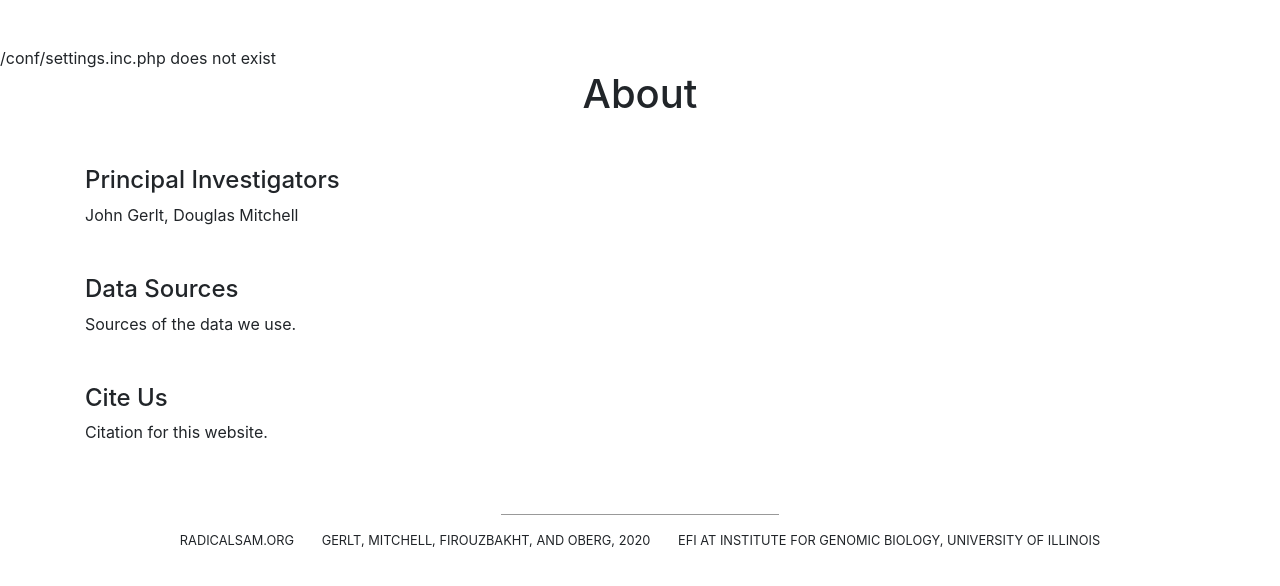
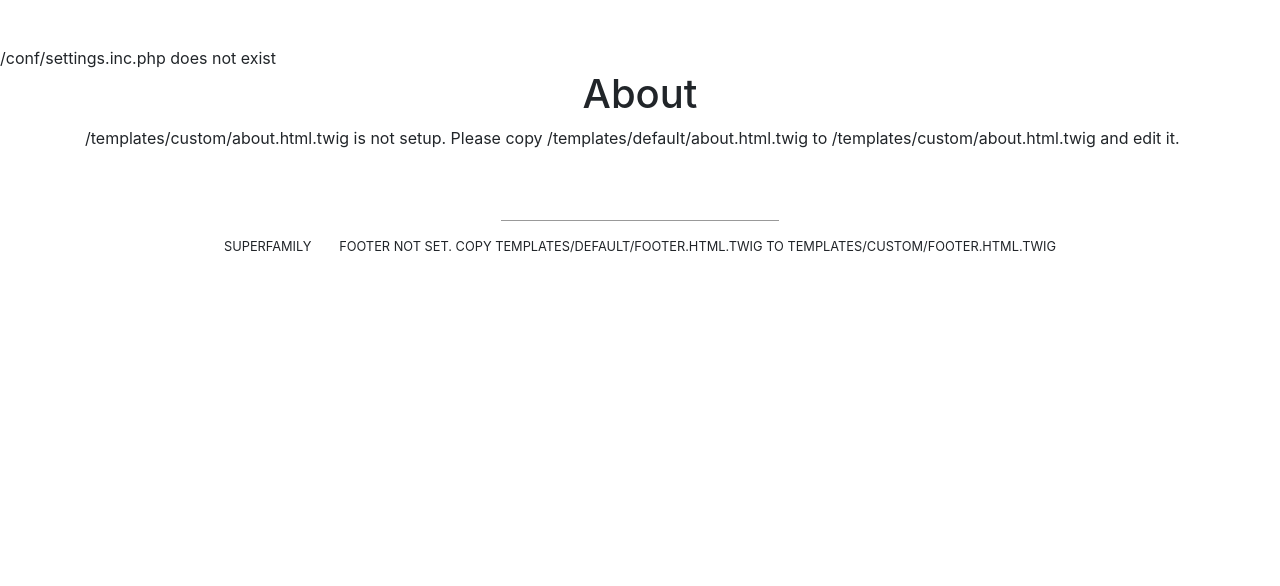
Before and after one commit to EnzymeFunctionInitiative/superfamily, a PHP site: page /html/about.php in a window 1280 px wide. Shown: the part 48-634 px from the top of the page. Run offline with PHP 8.4, Linux system fonts and the light colour scheme; some libraries are stand-ins or nearby versions.

Commit message:
Started twig migration

```diff
--- a/conf/app.inc.php
+++ b/conf/app.inc.php
@@ -2,5 +2,5 @@
 
 
 define("VERSION","0.1Alpha");
-
+define("TWIG_DIR","templates");
 ?>
--- a/html/about.php
+++ b/html/about.php
@@ -1,18 +1,21 @@
-<?php require_once 'includes/header.inc.php'; ?>
+<?php
 
-	<main role="main">
-		<div class="container">
-			<h1 class="text-center">About</h1>
-		</div>
+require_once 'includes/header.inc.php';
 
-		<div class="container">
-			<h4>Principal Investigators</h4>
-			<p>John Gerlt, Douglas Mitchell</p>
-			<h4>Data Sources</h4>
-			<p>Sources of the data we use.</p>
-			<h4>Cite Us</h4>
-			<p>Citation for this website.</p>
-		</div>
-	</main>
+$twig_variables = array();
 
-<?php require_once 'includes/footer.inc.php'; ?>
+$loader = new \Twig\Loader\FilesystemLoader(settings::get_twig_dir());
+$twig = new \Twig\Environment($loader);
+
+$about_html = "";
+if (file_exists(settings::get_twig_dir() . "/custom/about.html.twig")) {
+	$about_html = $twig->render("custom/about.html.twig",$twig_variables);
+}
+else {
+	$about_html = $twig->render("default/about.html.twig",$twig_variables);
+}
+
+echo $about_html;
+require_once 'includes/footer.inc.php'; i
+
+?>
--- a/html/contact.php
+++ b/html/contact.php
@@ -21,4 +21,5 @@
 			</div>
 		</div>
 	</main>
+
 <?php require_once 'includes/footer.inc.php'; ?>
--- a/html/includes/footer.inc.php
+++ b/html/includes/footer.inc.php
@@ -1,8 +1,23 @@
-<footer class="container">
-                <hr class="w-25" />
-                <div class="text-center">
-                        radicalSAM.org <span class="pl-4"></span> Gerlt, Mitchell, Firouzbakht, and Oberg, 2020 <span class="pl-4"></span> <a href="https://efi.igb.illinois.edu">EFI</a> at <a href="https://igb.illinois.edu">Institute for Genomic Biology, University of Illinois</a>
-                </div>
-</footer>
+<?php
+
+$twig_footer_variables = array(
+	'title'=>settings::get_title()
+	);
+
+$footer_loader = new \Twig\Loader\FilesystemLoader(settings::get_twig_dir());
+$footer_twig = new \Twig\Environment($footer_loader);
+
+$footer_html = "";
+if (file_exists(settings::get_twig_dir() . "/custom/footer.html.twig")) {
+        $footer_html = $footer_twig->render("custom/footer.html.twig",$twig_footer_variables);
+}
+else {
+        $footer_html = $footer_twig->render("default/footer.html.twig",$twig_footer_variables);
+}
+
+
+echo $footer_html;
+?>
+
 </body>
 </html>
--- a/libs/settings.class.inc.php
+++ b/libs/settings.class.inc.php
@@ -21,4 +21,12 @@
     public static function get_submit_email() {
         return defined("SF_SUBMIT_EMAIL") ? SF_SUBMIT_EMAIL : "";
     }
+
+	public static function get_version() {
+		return defined("VERSION") ? VERSION : "";
+	}
+	public static function get_twig_dir() {
+		$twig_dir = __DIR__ . "/../" . TWIG_DIR;
+		return realpath($twig_dir);
+	}
 }
--- /dev/null
+++ b/templates/default/about.html.twig
@@ -0,0 +1,9 @@
+<main role="main">
+	<div class="container">
+		<h1 class="text-center">About</h1>
+	</div>
+
+	<div class="container">
+		<p>/templates/custom/about.html.twig is not setup.  Please copy /templates/default/about.html.twig to /templates/custom/about.html.twig and edit it.</p>
+	</div>
+</main>
--- /dev/null
+++ b/templates/default/footer.html.twig
@@ -0,0 +1,6 @@
+<footer class="container">
+                <hr class="w-25" />
+                <div class="text-center">
+                        {{ title }} <span class="pl-4"></span><span>Footer not set. Copy templates/default/footer.html.twig to templates/custom/footer.html.twig</span>
+                </div>
+</footer>
```
Also changed, not shown: 2 other files.
